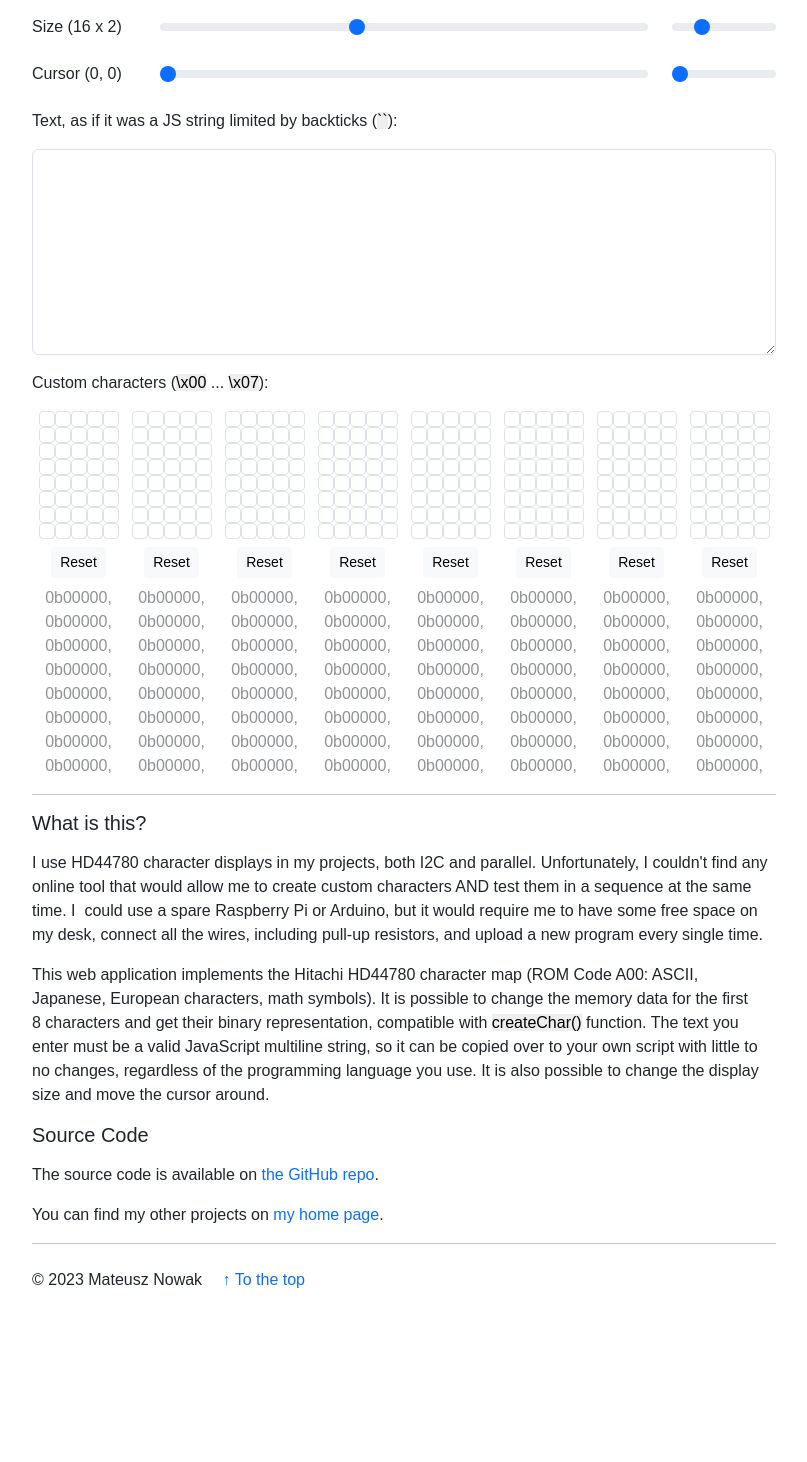
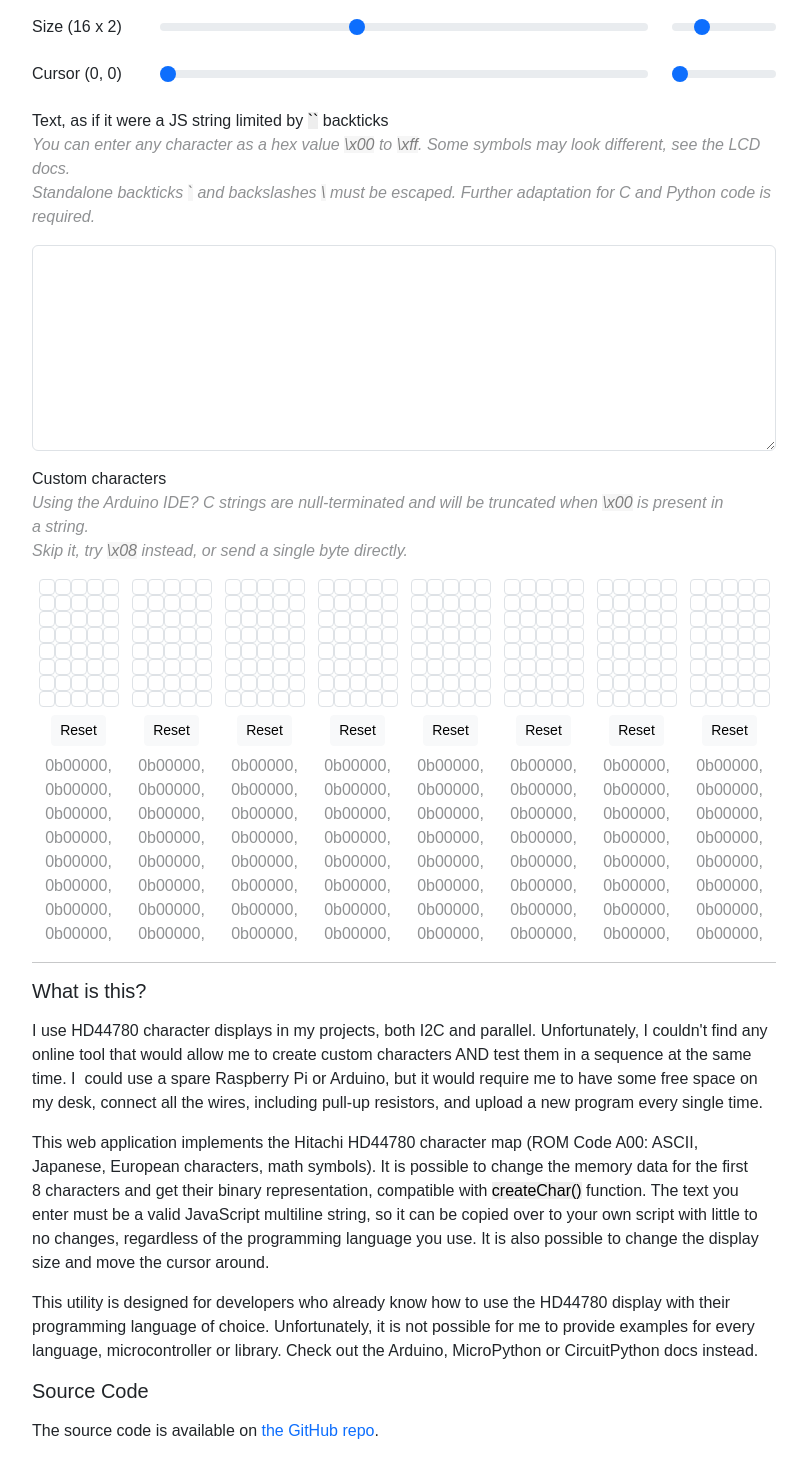
Before and after one commit to mateusznowakdev/charlcd-designer, a React (Vite) app: page / in a window 1280 px wide. Shown: the part 200-1662 px from the top of the page, without its empty margins (236-1043 px from the left). Before the commit the page ends 1516 px from the top, so only its background shows below. Built offline with nearby package versions, Linux system fonts and the light colour scheme; a web font is replaced by a local one.

Commit message:
Add extra description for UI elements

```diff
--- a/index.html
+++ b/index.html
@@ -39,6 +39,13 @@
         language you use. It is also possible to change the display size and
         move the cursor around.
       </p>
+      <p>
+        This utility is designed for developers who already know how to use the
+        HD44780 display with their programming language of choice.
+        Unfortunately, it is not possible for me to provide examples for every
+        language, microcontroller or library. Check out the Arduino, MicroPython
+        or CircuitPython docs instead.
+      </p>
       <h2>Source Code</h2>
       <p>
         The source code is available on
--- a/src/App.jsx
+++ b/src/App.jsx
@@ -105,7 +105,18 @@ export default function App() {
         </FormGroup>
       </Form>
       <p>
-        Text, as if it was a JS string limited by backticks (<code>``</code>):
+        Text, as if it were a JS string limited by <code>``</code> backticks
+        <br />
+        <i className="opacity-50">
+          You can enter any character as a&nbsp;hex value <code>\x00</code> to{" "}
+          <code>\xff</code>. Some symbols may look different, see the LCD docs.
+        </i>
+        <br />
+        <i className="opacity-50">
+          Standalone backticks <code>`</code> and backslashes <code>\</code>{" "}
+          must be escaped. Further adaptation for C&nbsp;and Python code is
+          required.
+        </i>
       </p>
       <FormControl
         as="textarea"
@@ -116,7 +127,17 @@ export default function App() {
         value={content}
       ></FormControl>
       <p>
-        Custom characters (<code>\x00</code> ... <code>\x07</code>):
+        Custom characters
+        <br />
+        <i className="opacity-50">
+          Using the Arduino IDE? C&nbsp;strings are null-terminated and will be
+          truncated when <code>\x00</code> is present in a&nbsp;string.
+        </i>
+        <br />
+        <i className="opacity-50">
+          Skip it, try <code>\x08</code> instead, or send a&nbsp;single byte
+          directly.
+        </i>
       </p>
       <div className="custom-characters">
         {characters.slice(0, CHAR_CUSTOM_COUNT).map((pixels, id) => (
```
